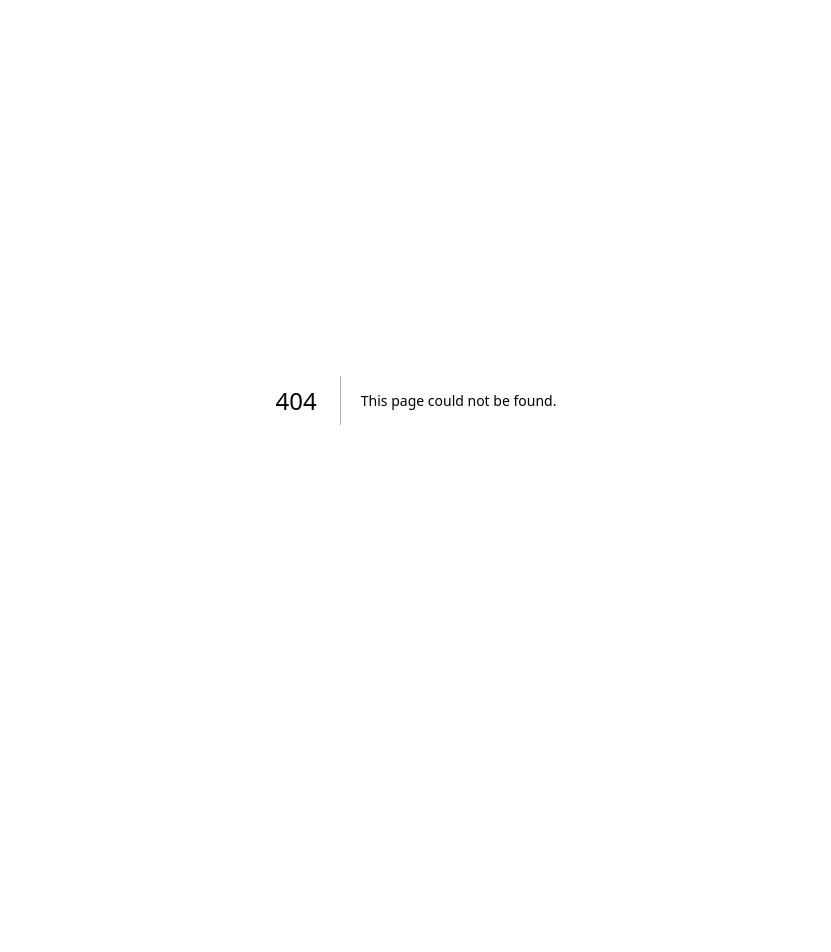
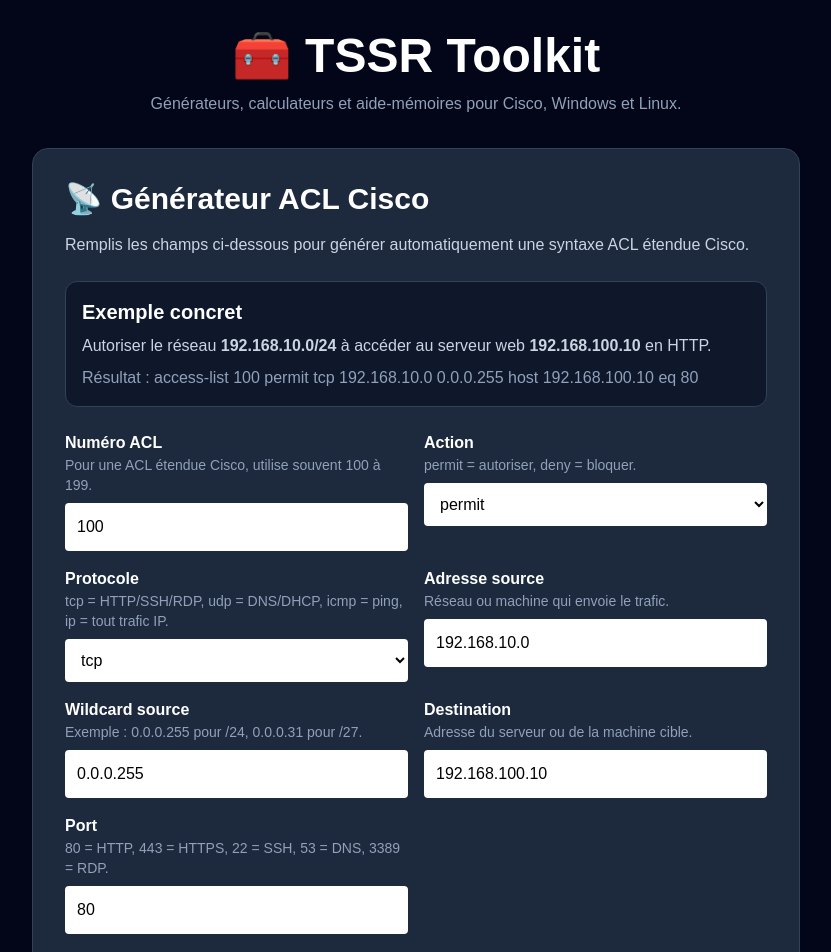
Before and after one commit to amakirx2c/TSSR-Trainer, a Next.js app: page /toolkit in a window 1280 px wide. Before the commit this address had no page. Shown: the top 952 px of the page, without its empty margins (224-1055 px from the left). Before the commit the page ends 800 px from the top, so only its background shows below. Built offline with nearby package versions, Linux system fonts and the light colour scheme.

Commit message:
Add Cisco toolkit and wildcard calculator

```diff
--- a/app/cisco/page.tsx
+++ b/app/cisco/page.tsx
@@ -3,6 +3,7 @@
 import { useState, useEffect } from "react";
 import { doc, getDoc, setDoc } from "firebase/firestore";
 import { db } from "../../lib/firebase";
+import CiscoToolkit from "./toolkit";
 
 type Exercise = {
   title: string;
@@ -757,6 +758,7 @@ function stopExam() {
             </div>
           )}
         </section>
+        <CiscoToolkit />
       </div>
     </main>
   );
--- a/app/page.tsx
+++ b/app/page.tsx
@@ -60,6 +60,12 @@ export default function Home() {
 </Link>
             <button className="bg-green-600 px-6 py-3 rounded-lg">Linux</button>
             <button className="bg-purple-600 px-6 py-3 rounded-lg">Windows</button>
+            <Link
+  href="/toolkit"
+  className="bg-orange-600 px-6 py-3 rounded-lg"
+>
+  Toolkit
+</Link>
           </div>
 
           <button
--- /dev/null
+++ b/app/toolkit/CiscoToolkit.tsx
@@ -0,0 +1,221 @@
+"use client";
+
+import { useState } from "react";
+
+export default function CiscoToolkit() {
+  const [aclNumber, setAclNumber] = useState("100");
+  const [action, setAction] = useState("permit");
+  const [protocol, setProtocol] = useState("tcp");
+  const [source, setSource] = useState("192.168.10.0");
+  const [sourceWildcard, setSourceWildcard] = useState("0.0.0.255");
+  const [destination, setDestination] = useState("192.168.100.10");
+  const [port, setPort] = useState("80");
+  const [cidr, setCidr] = useState("/24");
+
+  const generatedAcl = `access-list ${aclNumber} ${action} ${protocol} ${source} ${sourceWildcard} host ${destination} eq ${port}`;
+const wildcardMap: Record<string, string> = {
+  "/24": "0.0.0.255",
+  "/25": "0.0.0.127",
+  "/26": "0.0.0.63",
+  "/27": "0.0.0.31",
+  "/28": "0.0.0.15",
+  "/29": "0.0.0.7",
+  "/30": "0.0.0.3",
+};
+
+const maskMap: Record<string, string> = {
+  "/24": "255.255.255.0",
+  "/25": "255.255.255.128",
+  "/26": "255.255.255.192",
+  "/27": "255.255.255.224",
+  "/28": "255.255.255.240",
+  "/29": "255.255.255.248",
+  "/30": "255.255.255.252",
+};
+
+const hostsMap: Record<string, string> = {
+  "/24": "254",
+  "/25": "126",
+  "/26": "62",
+  "/27": "30",
+  "/28": "14",
+  "/29": "6",
+  "/30": "2",
+};
+  async function copyAcl() {
+    await navigator.clipboard.writeText(generatedAcl);
+    alert("Commande ACL copiée !");
+  }
+
+  return (
+    <section className="bg-slate-800 p-8 rounded-2xl border border-slate-700 mx-auto max-w-3xl mt-8">
+      <h2 className="text-3xl font-bold mb-4">📡 Générateur ACL Cisco</h2>
+
+      <p className="text-slate-300 mb-6">
+        Remplis les champs ci-dessous pour générer automatiquement une syntaxe ACL étendue Cisco.
+      </p>
+
+      <div className="bg-slate-900 border border-slate-700 p-4 rounded-xl mb-6">
+        <h3 className="text-xl font-bold mb-2">Exemple concret</h3>
+        <p className="text-slate-300">
+          Autoriser le réseau <strong>192.168.10.0/24</strong> à accéder au serveur web
+          <strong> 192.168.100.10</strong> en HTTP.
+        </p>
+        <p className="text-slate-400 mt-2">
+          Résultat : access-list 100 permit tcp 192.168.10.0 0.0.0.255 host 192.168.100.10 eq 80
+        </p>
+      </div>
+
+      <div className="grid grid-cols-1 md:grid-cols-2 gap-4">
+        <label className="space-y-2">
+          <span className="font-semibold">Numéro ACL</span>
+          <p className="text-sm text-slate-400">
+            Pour une ACL étendue Cisco, utilise souvent 100 à 199.
+          </p>
+          <input
+            value={aclNumber}
+            onChange={(e) => setAclNumber(e.target.value)}
+            className="w-full p-3 rounded bg-white text-black"
+            placeholder="Ex : 100"
+          />
+        </label>
+
+        <label className="space-y-2">
+          <span className="font-semibold">Action</span>
+          <p className="text-sm text-slate-400">
+            permit = autoriser, deny = bloquer.
+          </p>
+          <select
+            value={action}
+            onChange={(e) => setAction(e.target.value)}
+            className="w-full p-3 rounded bg-white text-black"
+          >
+            <option value="permit">permit</option>
+            <option value="deny">deny</option>
+          </select>
+        </label>
+
+        <label className="space-y-2">
+          <span className="font-semibold">Protocole</span>
+          <p className="text-sm text-slate-400">
+            tcp = HTTP/SSH/RDP, udp = DNS/DHCP, icmp = ping, ip = tout trafic IP.
+          </p>
+          <select
+            value={protocol}
+            onChange={(e) => setProtocol(e.target.value)}
+            className="w-full p-3 rounded bg-white text-black"
+          >
+            <option value="ip">ip</option>
+            <option value="tcp">tcp</option>
+            <option value="udp">udp</option>
+            <option value="icmp">icmp</option>
+          </select>
+        </label>
+
+        <label className="space-y-2">
+          <span className="font-semibold">Adresse source</span>
+          <p className="text-sm text-slate-400">
+            Réseau ou machine qui envoie le trafic.
+          </p>
+          <input
+            value={source}
+            onChange={(e) => setSource(e.target.value)}
+            className="w-full p-3 rounded bg-white text-black"
+            placeholder="Ex : 192.168.10.0"
+          />
+        </label>
+
+        <label className="space-y-2">
+          <span className="font-semibold">Wildcard source</span>
+          <p className="text-sm text-slate-400">
+            Exemple : 0.0.0.255 pour /24, 0.0.0.31 pour /27.
+          </p>
+          <input
+            value={sourceWildcard}
+            onChange={(e) => setSourceWildcard(e.target.value)}
+            className="w-full p-3 rounded bg-white text-black"
+            placeholder="Ex : 0.0.0.255"
+          />
+        </label>
+
+        <label className="space-y-2">
+          <span className="font-semibold">Destination</span>
+          <p className="text-sm text-slate-400">
+            Adresse du serveur ou de la machine cible.
+          </p>
+          <input
+            value={destination}
+            onChange={(e) => setDestination(e.target.value)}
+            className="w-full p-3 rounded bg-white text-black"
+            placeholder="Ex : 192.168.100.10"
+          />
+        </label>
+
+        <label className="space-y-2">
+          <span className="font-semibold">Port</span>
+          <p className="text-sm text-slate-400">
+            80 = HTTP, 443 = HTTPS, 22 = SSH, 53 = DNS, 3389 = RDP.
+          </p>
+          <input
+            value={port}
+            onChange={(e) => setPort(e.target.value)}
+            className="w-full p-3 rounded bg-white text-black"
+            placeholder="Ex : 80"
+          />
+        </label>
+      </div>
+
+      <div className="mt-6">
+        <h3 className="text-xl font-bold mb-2">Commande générée</h3>
+
+        <div className="bg-black text-green-400 p-4 rounded-lg font-mono overflow-x-auto">
+          {generatedAcl}
+        </div>
+
+        <button
+          onClick={copyAcl}
+          className="mt-4 bg-blue-600 hover:bg-blue-700 px-6 py-3 rounded-lg font-semibold"
+        >
+          📋 Copier la commande
+        </button>
+      </div>
+      <div className="mt-10 border-t border-slate-700 pt-8">
+  <h2 className="text-3xl font-bold mb-4">
+    🧮 Wildcard Calculator
+  </h2>
+
+  <p className="text-slate-300 mb-4">
+    Choisis un CIDR pour obtenir rapidement le masque, la wildcard et le nombre d'hôtes.
+  </p>
+
+  <select
+    value={cidr}
+    onChange={(e) => setCidr(e.target.value)}
+    className="p-3 rounded bg-white text-black"
+  >
+    <option value="/24">/24</option>
+    <option value="/25">/25</option>
+    <option value="/26">/26</option>
+    <option value="/27">/27</option>
+    <option value="/28">/28</option>
+    <option value="/29">/29</option>
+    <option value="/30">/30</option>
+  </select>
+
+  <div className="mt-6 bg-slate-900 border border-slate-700 p-5 rounded-xl">
+    <p>
+      <strong>Masque :</strong> {maskMap[cidr]}
+    </p>
+
+    <p className="mt-2">
+      <strong>Wildcard :</strong> {wildcardMap[cidr]}
+    </p>
+
+    <p className="mt-2">
+      <strong>Hôtes utilisables :</strong> {hostsMap[cidr]}
+    </p>
+  </div>
+</div>
+    </section>
+  );
+}
--- /dev/null
+++ b/app/toolkit/page.tsx
@@ -0,0 +1,19 @@
+import CiscoToolkit from "./CiscoToolkit";
+
+export default function toolkitPage() {
+  return (
+    <main className="min-h-screen bg-slate-950 text-white px-4 py-8 flex justify-center">
+      <div className="w-full max-w-5xl">
+        <header className="text-center mb-8">
+          <h1 className="text-5xl font-bold mb-3">🧰 TSSR Toolkit</h1>
+
+          <p className="text-slate-400">
+            Générateurs, calculateurs et aide-mémoires pour Cisco, Windows et Linux.
+          </p>
+        </header>
+
+        <CiscoToolkit />
+      </div>
+    </main>
+  );
+}
```
